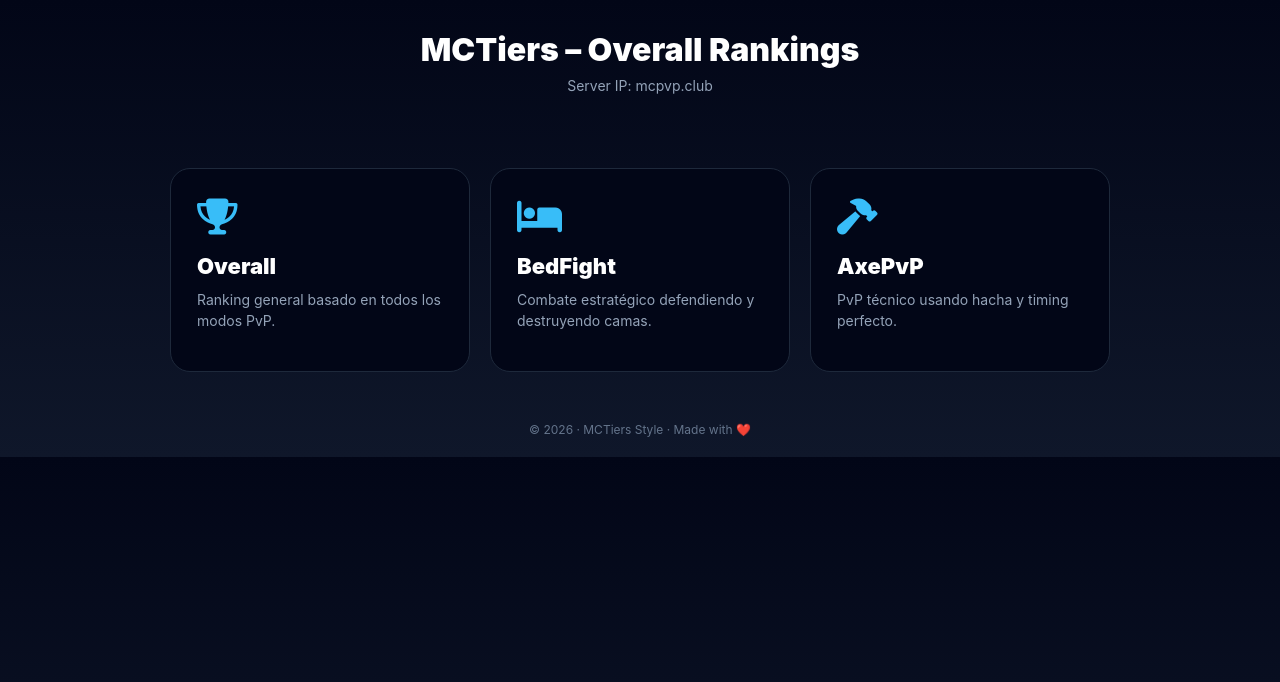
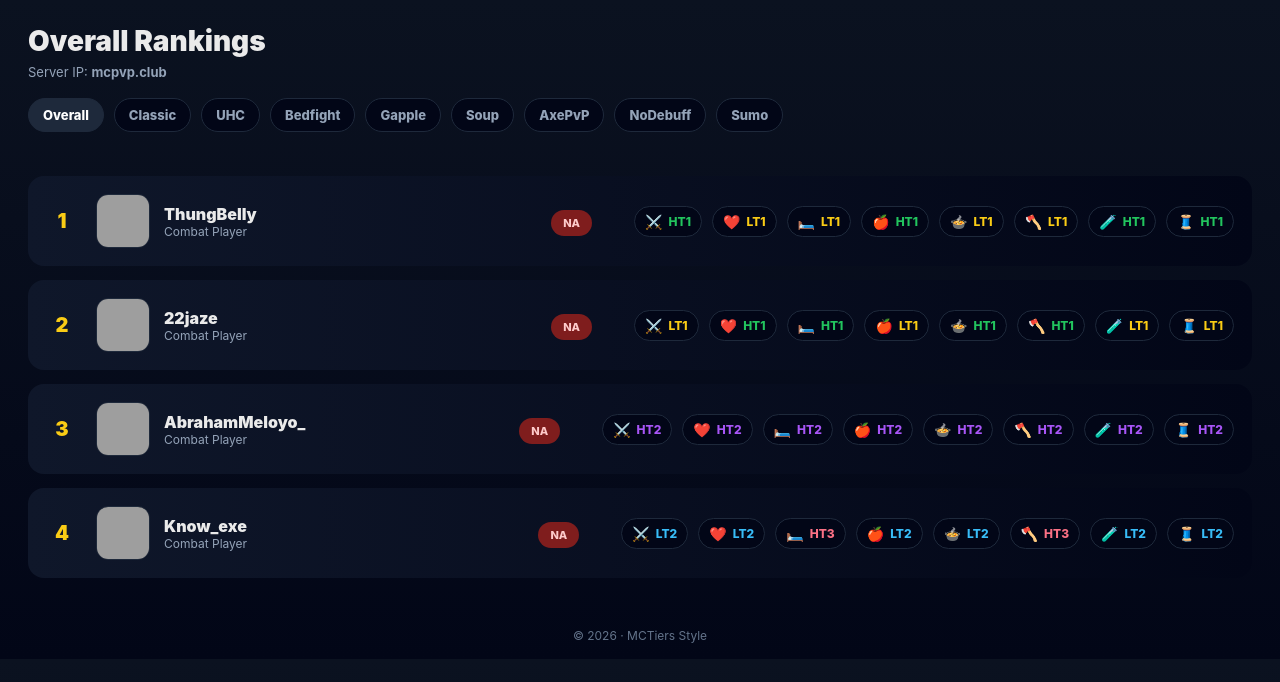
Before and after one commit to ThungBelly/mctiers-1.8-, a plain HTML site: page index.html in a window 1280 px wide. Drawn offline with Linux system fonts and the light colour scheme; grey boxes are pictures that could not be loaded.

Commit message:
Update index.html

```diff
--- a/index.html
+++ b/index.html
@@ -2,118 +2,165 @@
 <html lang="es">
 <head>
 <meta charset="UTF-8">
-  <title>MCTiers – Overall</title>
 <meta name="viewport" content="width=device-width, initial-scale=1.0">
-
-  <!-- ICONOS -->
-  <link rel="stylesheet" href="https://cdnjs.cloudflare.com/ajax/libs/font-awesome/6.5.1/css/all.min.css">
+<title>MCTiers – Overall Rankings</title>
 
 <style>
-    * {
-      box-sizing: border-box;
-      font-family: Inter, Arial, Helvetica, sans-serif;
+body{
+  margin:0;
+  font-family:Inter,Arial,Helvetica,sans-serif;
+  background:linear-gradient(180deg,#0b1220,#020617);
+  color:#eaeaea;
 }
 
-    body {
-      margin: 0;
-      background: linear-gradient(180deg, #020617, #0f172a);
-      color: white;
+header{
+  padding:24px 28px;
 }
 
-    header {
-      padding: 30px;
-      text-align: center;
+header h1{
+  margin:0;
+  font-size:28px;
+  font-weight:900;
 }
 
-    header h1 {
-      font-size: 32px;
-      font-weight: 900;
-      margin: 0;
+header p{
+  margin:6px 0 0;
+  color:#94a3b8;
+  font-size:13px;
 }
 
-    header p {
-      color: #94a3b8;
-      margin-top: 8px;
-      font-size: 14px;
+.tabs{
+  display:flex;
+  gap:10px;
+  flex-wrap:wrap;
+  margin-top:18px;
 }
 
-    /* CONTENEDOR PRINCIPAL */
-    .container {
-      display: grid;
-      grid-template-columns: repeat(auto-fit, minmax(260px, 1fr));
-      gap: 20px;
-      padding: 30px;
-      max-width: 1000px;
-      margin: auto;
+.tab{
+  padding:8px 14px;
+  border-radius:999px;
+  background:#020617;
+  border:1px solid #1e293b;
+  color:#94a3b8;
+  font-weight:800;
+  font-size:13px;
+  cursor:pointer;
+  transition:.2s;
 }
 
-    /* TARJETAS */
-    .card {
-      background: linear-gradient(135deg, #020617, #020617);
-      border-radius: 20px;
-      padding: 26px;
-      border: 1px solid #1e293b;
-      cursor: pointer;
-      position: relative;
-      overflow: hidden;
-      transition: all 0.3s ease;
-      animation: fadeUp 0.6s ease both;
+.tab:hover,.tab.active{
+  background:#1e293b;
+  color:#fff;
 }
 
-    .card:hover {
-      transform: translateY(-8px) scale(1.03);
-      box-shadow: 0 0 30px rgba(56, 189, 248, 0.35);
-      border-color: #38bdf8;
+.container{
+  padding:20px 28px;
 }
 
-    .card::before {
-      content: "";
-      position: absolute;
-      inset: 0;
-      background: radial-gradient(circle at top, rgba(56,189,248,0.25), transparent 60%);
-      opacity: 0;
-      transition: opacity 0.3s ease;
+.row{
+  display:flex;
+  align-items:center;
+  gap:18px;
+  background:linear-gradient(90deg,#0f172a,#020617);
+  border-radius:16px;
+  padding:18px;
+  margin-bottom:14px;
+  animation:fade .3s ease;
 }
 
-    .card:hover::before {
-      opacity: 1;
+@keyframes fade{
+  from{opacity:0;transform:translateY(6px)}
+  to{opacity:1;transform:none}
 }
 
-    .icon {
-      font-size: 36px;
-      margin-bottom: 14px;
-      color: #38bdf8;
+.num{
+  width:32px;
+  font-size:20px;
+  font-weight:900;
+  color:#facc15;
+  text-align:center;
 }
 
-    .card h2 {
-      margin: 0;
-      font-size: 22px;
-      font-weight: 900;
+.player{
+  display:flex;
+  align-items:center;
+  gap:14px;
+  min-width:260px;
 }
 
-    .card p {
-      margin-top: 10px;
-      font-size: 14px;
-      color: #94a3b8;
-      line-height: 1.5;
+.avatar{
+  width:52px;
+  height:52px;
+  border-radius:12px;
+  overflow:hidden;
+  background:#020617;
+  border:1px solid #1e293b;
 }
 
-    footer {
-      text-align: center;
-      padding: 20px;
-      font-size: 12px;
-      color: #64748b;
+.avatar img{
+  width:100%;
+  height:100%;
+  object-fit:cover;
 }
 
-    @keyframes fadeUp {
-      from {
-        opacity: 0;
-        transform: translateY(15px);
+.player-name{
+  font-weight:900;
+  font-size:16px;
 }
-      to {
-        opacity: 1;
-        transform: translateY(0);
+
+.subtitle{
+  font-size:12px;
+  color:#94a3b8;
 }
+
+.region{
+  margin-left:auto;
+  margin-right:24px;
+}
+
+.region span{
+  background:#7f1d1d;
+  color:#fecaca;
+  font-weight:800;
+  font-size:11px;
+  padding:6px 12px;
+  border-radius:999px;
+}
+
+.tiers{
+  display:flex;
+  flex-wrap:wrap;
+  gap:10px;
+}
+
+.pill{
+  display:inline-flex;
+  align-items:center;
+  gap:6px;
+  padding:6px 10px;
+  border-radius:999px;
+  background:#020617;
+  border:1px solid #1e293b;
+  font-size:12px;
+  font-weight:800;
+}
+
+.icon{
+  font-size:14px;
+}
+
+/* COLORES DE RANGO */
+.ht1{color:#22c55e}
+.lt1{color:#facc15}
+.ht2{color:#a855f7}
+.lt2{color:#38bdf8}
+.ht3{color:#fb7185}
+
+footer{
+  padding:16px;
+  text-align:center;
+  font-size:12px;
+  color:#64748b;
 }
 </style>
 </head>
@@ -121,44 +168,107 @@
 <body>
 
 <header>
-  <h1>MCTiers – Overall Rankings</h1>
-  <p>Server IP: mcpvp.club</p>
+  <h1>Overall Rankings</h1>
+  <p>Server IP: <strong>mcpvp.club</strong></p>
+
+  <div class="tabs">
+    <div class="tab active" data-mode="overall">Overall</div>
+    <div class="tab" data-mode="classic">Classic</div>
+    <div class="tab" data-mode="uhc">UHC</div>
+    <div class="tab" data-mode="bedfight">Bedfight</div>
+    <div class="tab" data-mode="gapple">Gapple</div>
+    <div class="tab" data-mode="soup">Soup</div>
+    <div class="tab" data-mode="axepvp">AxePvP</div>
+    <div class="tab" data-mode="nodebuff">NoDebuff</div>
+    <div class="tab" data-mode="sumo">Sumo</div>
+  </div>
 </header>
 
-<div class="container">
+<div class="container" id="list"></div>
 
-  <!-- OVERALL -->
-  <div class="card" onclick="openMode('overall')">
-    <div class="icon"><i class="fa-solid fa-trophy"></i></div>
-    <h2>Overall</h2>
-    <p>Ranking general basado en todos los modos PvP.</p>
+<footer>© 2026 · MCTiers Style</footer>
+
+<script>
+const icons={
+ classic:'⚔️',
+ uhc:'❤️',
+ bedfight:'🛏️',
+ gapple:'🍎',
+ soup:'🍲',
+ axepvp:'🪓',
+ nodebuff:'🧪',
+ sumo:'🧵'
+};
+
+const score={HT1:1,LT1:2,HT2:3,LT2:4,HT3:5};
+
+const players=[
+ {name:'ThungBelly',tiers:{classic:'HT1',uhc:'LT1',bedfight:'LT1',gapple:'HT1',soup:'LT1',axepvp:'LT1',nodebuff:'HT1',sumo:'HT1'}},
+ {name:'22jaze',tiers:{classic:'LT1',uhc:'HT1',bedfight:'HT1',gapple:'LT1',soup:'HT1',axepvp:'HT1',nodebuff:'LT1',sumo:'LT1'}},
+ {name:'AbrahamMeloyo_',tiers:{classic:'HT2',uhc:'HT2',bedfight:'HT2',gapple:'HT2',soup:'HT2',axepvp:'HT2',nodebuff:'HT2',sumo:'HT2'}},
+ {name:'Know_exe',tiers:{classic:'LT2',uhc:'LT2',bedfight:'HT3',gapple:'LT2',soup:'LT2',axepvp:'HT3',nodebuff:'LT2',sumo:'LT2'}}
+];
+
+function render(mode){
+ const box=document.getElementById('list');
+ box.innerHTML='';
+ let list=[...players];
+
+ if(mode!=='overall'){
+  list.sort((a,b)=>{
+    const ta=a.tiers[mode]||'HT3';
+    const tb=b.tiers[mode]||'HT3';
+    return score[ta]-score[tb];
+  });
+ }
+
+ list.forEach((p,i)=>{
+  box.innerHTML+=`
+  <div class="row">
+    <div class="num">${i+1}</div>
+
+    <div class="player">
+      <div class="avatar">
+        <img src="https://mc-heads.net/avatar/${p.name}/64">
+      </div>
+      <div>
+        <div class="player-name">${p.name}</div>
+        <div class="subtitle">Combat Player</div>
+      </div>
     </div>
 
-  <!-- BEDFIGHT -->
-  <div class="card" onclick="openMode('bedfight')">
-    <div class="icon"><i class="fa-solid fa-bed"></i></div>
-    <h2>BedFight</h2>
-    <p>Combate estratégico defendiendo y destruyendo camas.</p>
+    <div class="region"><span>NA</span></div>
+
+    <div class="tiers">
+      ${
+        mode==='overall'
+        ? Object.entries(p.tiers).map(([m,t])=>`
+          <div class="pill">
+            <span class="icon">${icons[m]}</span>
+            <span class="${t.toLowerCase()}">${t}</span>
           </div>
+        `).join('')
+        : `
+          <div class="pill">
+            <span class="icon">${icons[mode]}</span>
+            <span class="${p.tiers[mode].toLowerCase()}">${p.tiers[mode]}</span>
+          </div>
+        `
+      }
+    </div>
+  </div>`;
+ });
+}
 
-  <!-- AXEPVP -->
-  <div class="card" onclick="openMode('axepvp')">
-    <div class="icon"><i class="fa-solid fa-hammer"></i></div>
-    <h2>AxePvP</h2>
-    <p>PvP técnico usando hacha y timing perfecto.</p>
-  </div>
+render('overall');
 
-</div>
-
-<footer>
-  © 2026 · MCTiers Style · Made with ❤️
-</footer>
-
-<script>
-  function openMode(mode) {
-    alert("Abrir ranking de: " + mode.toUpperCase());
-    // aquí luego conectamos los rankings reales
-  }
+document.querySelectorAll('.tab').forEach(tab=>{
+ tab.onclick=()=>{
+  document.querySelectorAll('.tab').forEach(t=>t.classList.remove('active'));
+  tab.classList.add('active');
+  render(tab.dataset.mode);
+ };
+});
 </script>
 
 </body>
```
Lines whose indentation alone changed are shown as unchanged.
